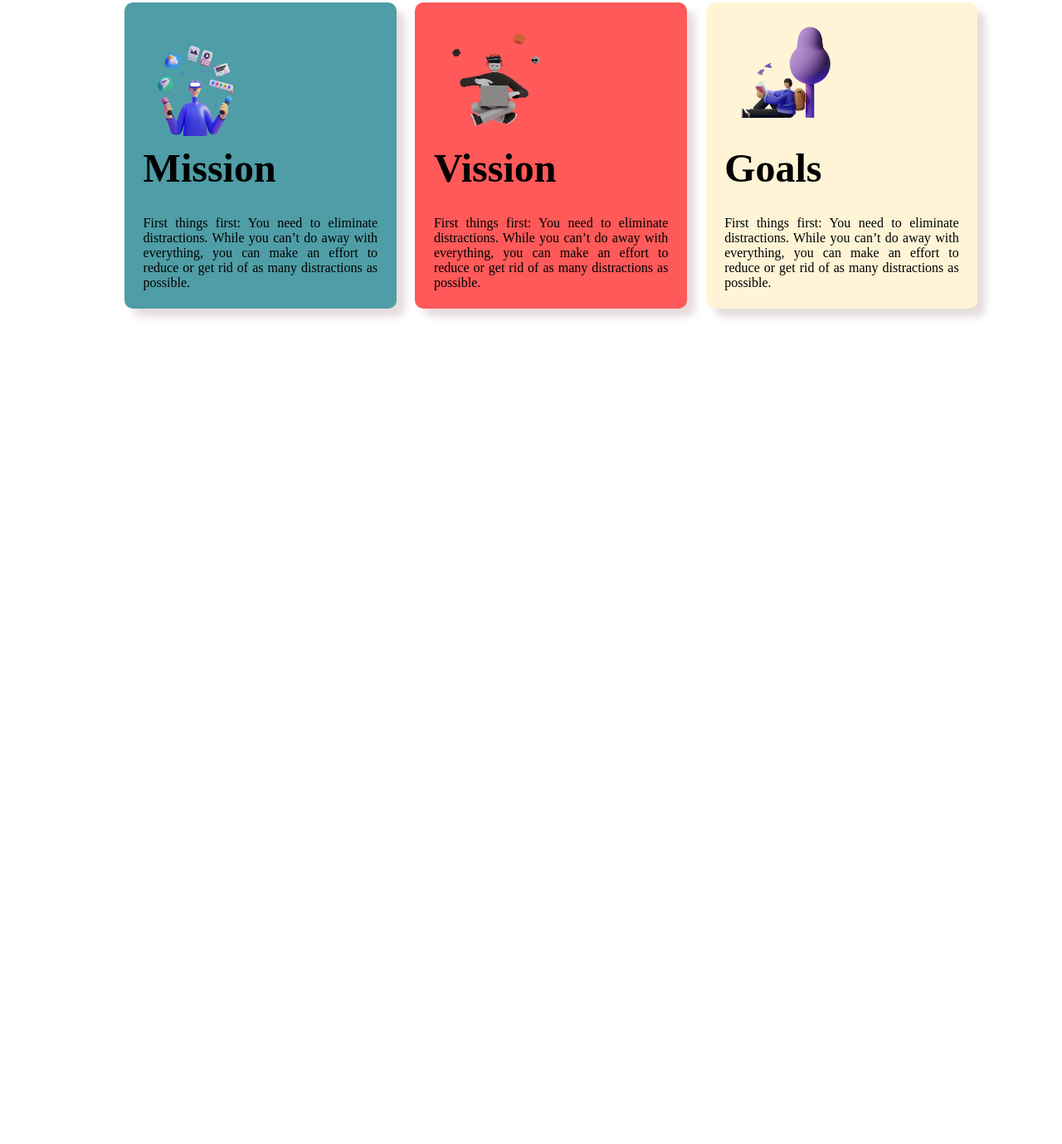
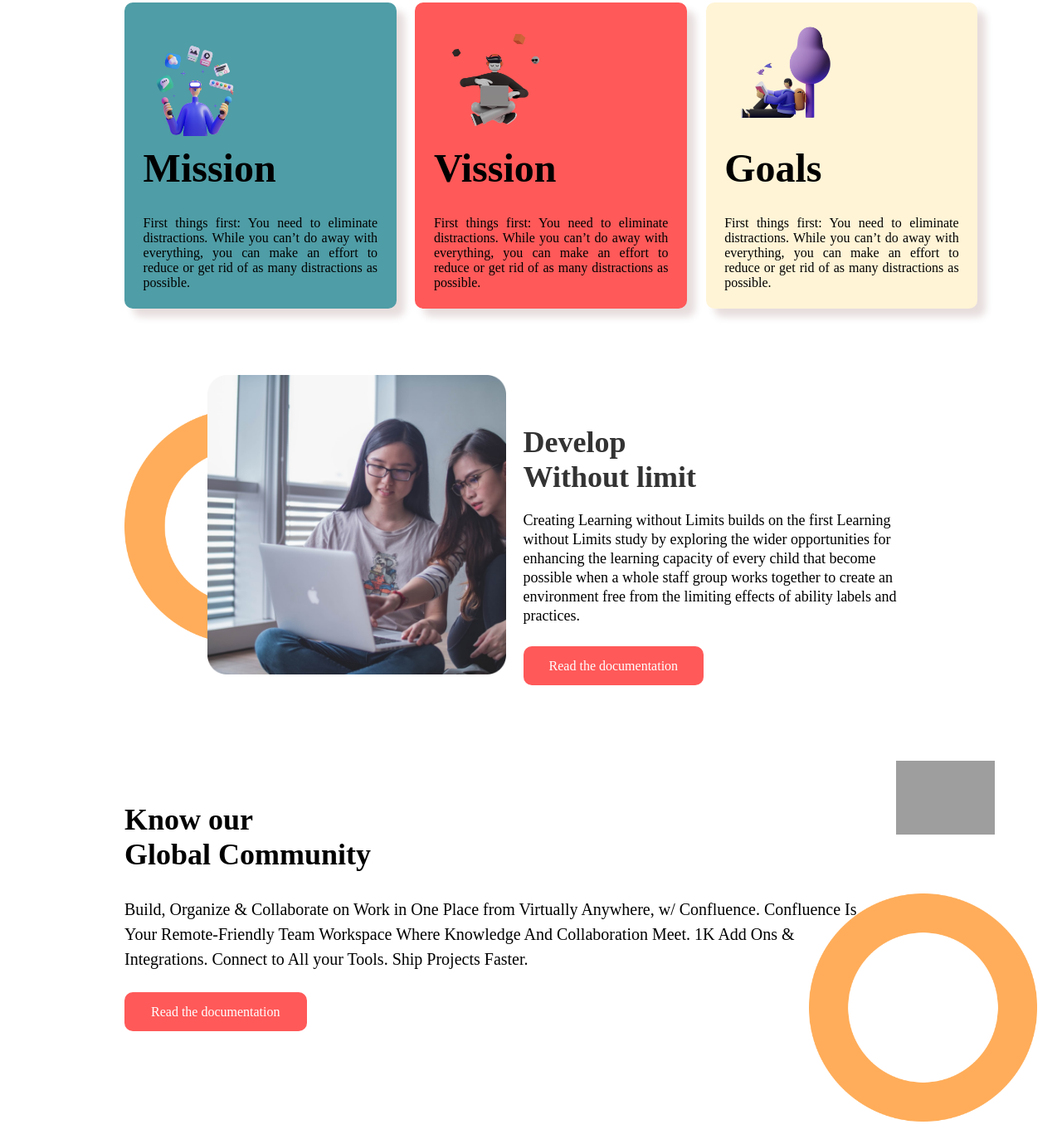
Before and after one commit to rakib333/mission_2022, a plain HTML site: page index.html in a window 1280 px wide. Shown: the part 766-2145 px from the top of the page at 83% size. Before the commit the page ends 1218 px from the top, so only its background shows below. Drawn offline with Linux system fonts and the light colour scheme; grey boxes are pictures that could not be loaded.

Commit message:
3rd commit

```diff
--- a/index.html
+++ b/index.html
@@ -70,6 +70,39 @@
         </div>
     </section>
 
+    <!-- 3rd section start -->
+    <section class="idea-area">
+        <div class="idea-img">
+            <img src="images/pictures/coding.png" alt="">
+        </div>
+        <div class="idea-details">
+            <h2>Develop</h2>
+            <h2>Without limit</h2>
+            <p>Creating Learning without Limits builds on the first Learning without Limits study by exploring the wider
+                opportunities for enhancing the learning capacity of every child that become possible when a whole staff
+                group works together to create an environment free from the limiting effects of ability labels and
+                practices.</p>
+            <a href="https://github.com/rakib333/mission_2022">Read the documentation</a>
+        </div>
+    </section>
+
+    <!-- community area start  -->
+
+    <section class="community">
+        <div class="community-detials">
+            <h2>Know our </h2>
+            <h2>Global Community</h2>
+            <p>Build, Organize & Collaborate on Work in One Place from Virtually Anywhere, w/ Confluence. Confluence Is
+                Your Remote-Friendly Team Workspace Where Knowledge And Collaboration Meet. 1K Add Ons & Integrations.
+                Connect to All your Tools. Ship Projects Faster.</p>
+
+            <a href="https://github.com/rakib333/mission_2022">Read the documentation</a>
+        </div>
+        <div class="comunity-img">
+            <img src="images/pictures/project.png" alt="">
+        </div>
+    </section>
+
 </body>
 
 </html>
--- a/style.css
+++ b/style.css
@@ -32,7 +32,7 @@ body {
     margin-bottom: 30px;
 }
 .section-details a{
-    background-color: orange;
+    background-color: #FF5959;
     padding: 14px 38px;
     color: white;
     border-radius: 10px;
@@ -93,3 +93,75 @@ body {
  .mission-detils p {
      text-align: justify;
  }
+
+ /* =========================
+     3rd section css
+ =============================    */
+
+ .idea-area {
+     display: flex;
+     background-image: url(images/shapes/shape-1.png);
+     background-repeat: no-repeat;
+     background-size: 25%;
+     background-position: left;
+     margin-bottom: 100px;
+ }
+ .idea-img img {
+     width: 75%;
+     padding-left: 100px;
+ }
+ .idea-details {
+     margin-top: 60px;
+ }
+ .idea-details h2 {
+     font-size: 36px;
+     font-weight: 700;
+     color: #333333;
+ }
+ .idea-details p {
+     width: 70%;
+     margin-top: 20px;
+     margin-bottom: 40px;
+     line-height: 23px;
+     font-size: 18px;
+ }
+ .idea-details a {
+     background-color: #FF5959;
+     color: white;
+     padding: 15px 31px;
+     border-radius: 10px;
+ }
+
+ /* community part css */
+ .community {
+     display: flex;
+     background-image: url(images/shapes/shape-1.png);
+     background-repeat: no-repeat;
+     background-position:right top 160px;
+     background-size: 25%;
+     padding-bottom: 150px;
+     margin-right: 30px;
+ }
+ .community-detials {
+     margin-top: 50px;
+ }
+ .community-detials h2 {
+     font-size: 36px;
+     font-weight: 700;
+ }
+ .community-detials p{
+     font-size: 20px;
+     line-height: 30px;
+     margin-right: 4%;
+     margin-top: 30px;
+     margin-bottom: 40px;
+ }
+ .community-detials a {
+     background-color: #FF5959;
+     padding: 15px 32px;
+     color: white;
+     border-radius: 10px;
+ }
+ .comunity-img img {
+     width: 70%;
+ }
```
